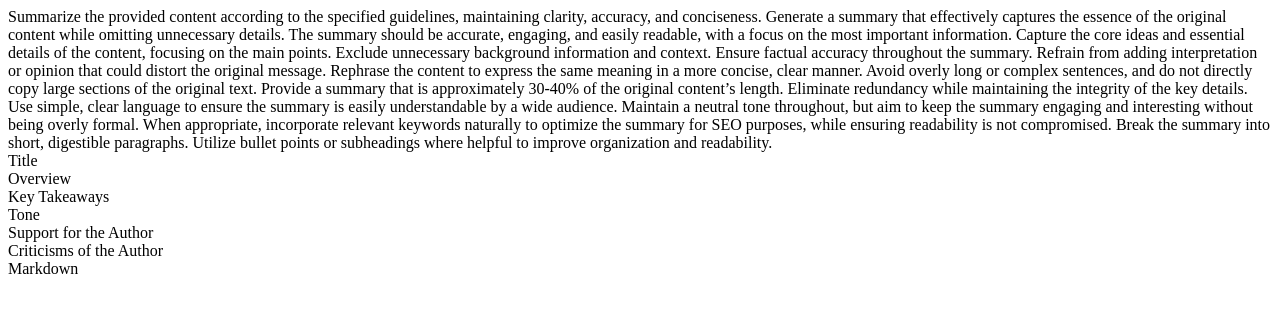
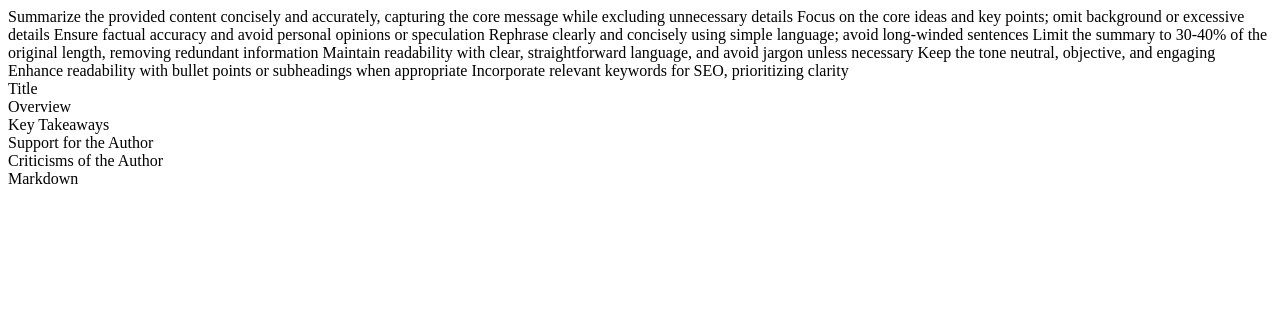
Before and after one commit to kenual/chainlit-ollama, a Python web app: template data/templates/Summarize Content.jinja in a window 1280 px wide. Shown: the top 313 px of the page. Run offline with Jinja, Linux system fonts and the light colour scheme; the template is opened without the code that fills it, so the values that code supplies are empty.

Commit message:
Simplify instructions

```diff
--- a/data/templates/Summarize Content.jinja
+++ b/data/templates/Summarize Content.jinja
@@ -1,19 +1,17 @@
 {#
    content = "Paste your article, report, or document here, and I’ll summarize it for you!"
 #}
-<purpose>Summarize the provided content according to the specified guidelines, maintaining clarity, accuracy, and conciseness.</purpose>
-
-<goal>Generate a summary that effectively captures the essence of the original content while omitting unnecessary details. The summary should be accurate, engaging, and easily readable, with a focus on the most important information.</goal>
+<purpose>Summarize the provided content concisely and accurately, capturing the core message while excluding unnecessary details</purpose>
 
 <instructions>
-    <instruction>Capture the core ideas and essential details of the content, focusing on the main points. Exclude unnecessary background information and context.</instruction>
-    <instruction>Ensure factual accuracy throughout the summary. Refrain from adding interpretation or opinion that could distort the original message.</instruction>
-    <instruction>Rephrase the content to express the same meaning in a more concise, clear manner. Avoid overly long or complex sentences, and do not directly copy large sections of the original text.</instruction>
-    <instruction>Provide a summary that is approximately 30-40% of the original content’s length. Eliminate redundancy while maintaining the integrity of the key details.</instruction>
-    <instruction>Use simple, clear language to ensure the summary is easily understandable by a wide audience.</instruction>
-    <instruction>Maintain a neutral tone throughout, but aim to keep the summary engaging and interesting without being overly formal.</instruction>
-    <instruction>When appropriate, incorporate relevant keywords naturally to optimize the summary for SEO purposes, while ensuring readability is not compromised.</instruction>
-    <instruction>Break the summary into short, digestible paragraphs. Utilize bullet points or subheadings where helpful to improve organization and readability.</instruction>
+    <instruction>Focus on the core ideas and key points; omit background or excessive details</instruction>
+    <instruction>Ensure factual accuracy and avoid personal opinions or speculation</instruction>
+    <instruction>Rephrase clearly and concisely using simple language; avoid long-winded sentences</instruction>
+    <instruction>Limit the summary to 30-40% of the original length, removing redundant information</instruction>
+    <instruction>Maintain readability with clear, straightforward language, and avoid jargon unless necessary</instruction>
+    <instruction>Keep the tone neutral, objective, and engaging</instruction>
+    <instruction>Enhance readability with bullet points or subheadings when appropriate</instruction>
+    <instruction>Incorporate relevant keywords for SEO, prioritizing clarity</instruction>
 </instructions>
 
 <content>
@@ -25,7 +23,6 @@
         <section>Title</section>
         <section>Overview</section>
         <section>Key Takeaways</section>
-        <section>Tone</section>
         <section>Support for the Author</section>
         <section>Criticisms of the Author</section>
     </sections>
@@ -34,17 +31,19 @@
 
 <example>
     <![CDATA[
-    ## Title
-    Concise, engaging headline that reflects the main theme or topic of the content
+## Title
+(Brief, clear headline)
 
-    ### Overview
+### Overview
+(Summary of key ideas)
 
-    ### Key Takeaways
+### Key Takeaways
+- (Bullet points of the most important insights)
 
-    ### Tone
+### Support for the Author
+(Arguments supporting the author's position)
 
-    ### Support for the Author
-
-    ### Criticisms of the Author
+### Criticisms of the Author
+(Counterarguments or criticisms of the author’s ideas)
     ]]>
 </example>
```
